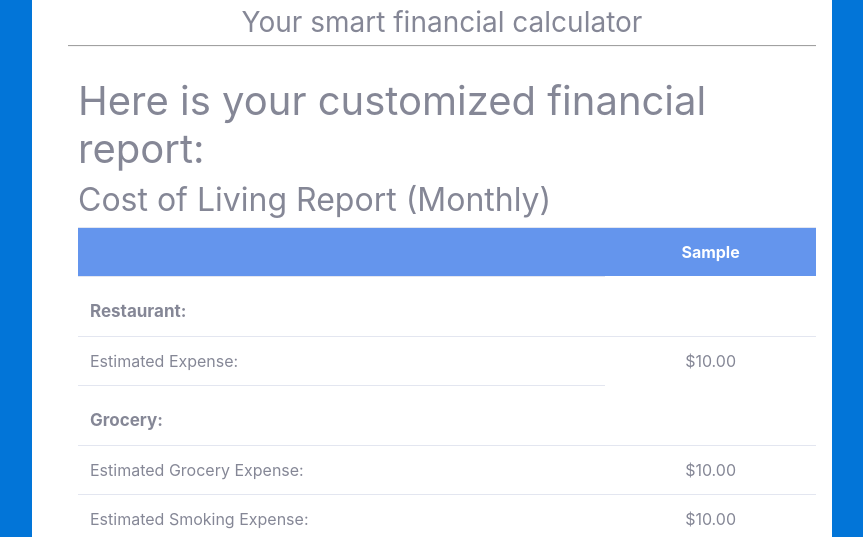
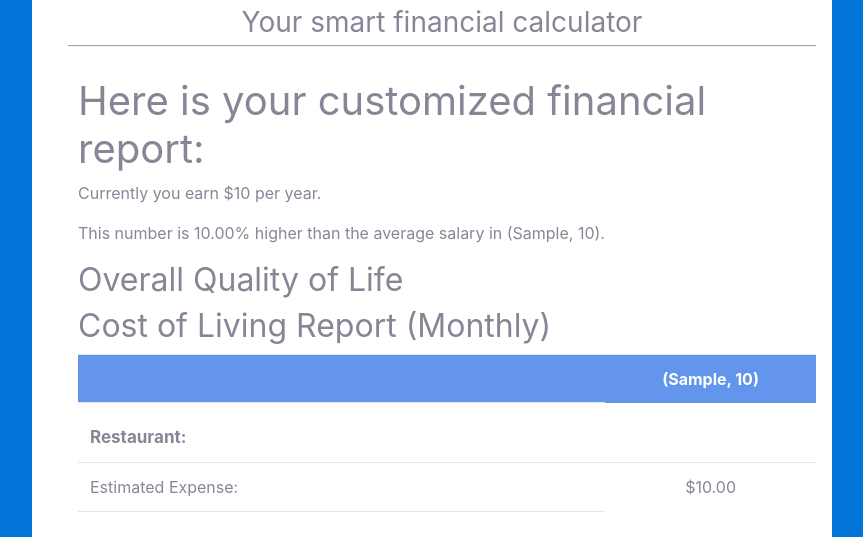
Before and after one commit to i-am-xu-wang/urban_advisor, a Django app: template templates/capstone/report.html in a window 1280 px wide. Shown: the part 165-702 px from the top of the page, without its empty margins (208-1071 px from the left). Run offline with Django 3.2, Linux system fonts and the light colour scheme; the template is opened without the code that fills it: most values are stand-ins (such as "Sample title", 1, 10 or a date in 2020); some libraries are stand-ins or nearby versions.

Commit message:
add salary section

```diff
--- a/capstone/templatetags/filter_extras.py
+++ b/capstone/templatetags/filter_extras.py
@@ -25,4 +25,24 @@
         return "Washington D.C."
     else:
         return city
-# register.filter('rating', generate_rating_qualifier)
+
+
+@register.filter(name='zip')
+def zip_lists(a, b):
+    return zip(a, b)
+
+
+@register.filter(name='salary_percentage')
+def salary_percentage_filter(salary_compare):
+    if salary_compare > 0:
+        return salary_compare
+    else:
+        return -salary_compare
+
+
+@register.filter(name='modifier')
+def salary_percentage_modifier(salary_compare):
+    if salary_compare > 0:
+        return "higher"
+    else:
+        return "lower"
--- a/capstone/views.py
+++ b/capstone/views.py
@@ -13,7 +13,8 @@
 
     # for registering user info
     feature_options = request.POST.getlist('feature-option')
-    salary = request.POST.getlist('salary')
+    salary = request.POST.get('salary')
+
     cities = request.POST.getlist('cities-checkbox')
 
     # for cost of living option
--- a/templates/capstone/report.html
+++ b/templates/capstone/report.html
@@ -6,6 +6,15 @@
 {% block content %}
     <link rel="stylesheet" type="text/css" href="{% static "css/report.css" %}?{% now "U" %}">
     <h1>Here is your customized financial report:</h1>
+    <div id="summary">
+        <p>Currently you earn ${{ user_info.salary |intcomma }} per year.</p>
+        {% for city_result, salary_compare in user_info.cities|zip:user_info.salary_comparison %}
+            <p> This number is {{ salary_compare | salary_percentage|floatformat:2}}% {{ salary_compare|modifier }} than the average
+                salary in {{ city_result | city_name }}.   </p>
+        {% endfor %}
+        <h2>Overall Quality of Life</h2>
+
+    </div>
     <h2>Cost of Living Report (Monthly)</h2>
     <table id="cost-living" class="table">
         <tr>
@@ -154,7 +163,7 @@
             <tr>
                 <th class="first-col"></th>
                 {% for city_result in user_info.cities %}
-                   <th>{{ city_result | city_name }}   </th>
+                    <th>{{ city_result | city_name }}   </th>
                 {% endfor %}
             </tr>
             <tr>
```
Also changed, not shown: capstone/calculator.py (+7 -2 lines).
